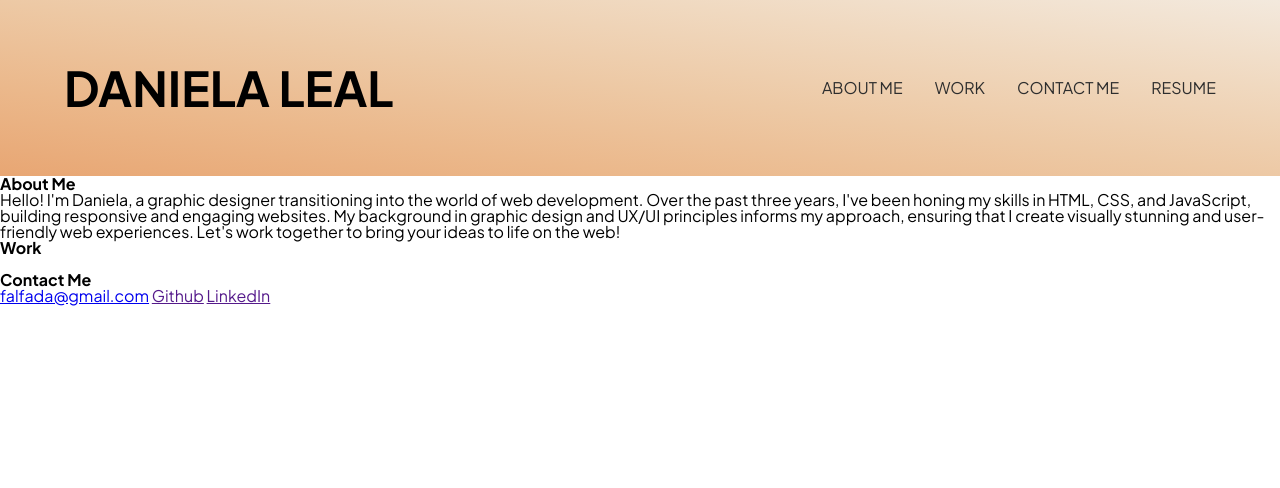
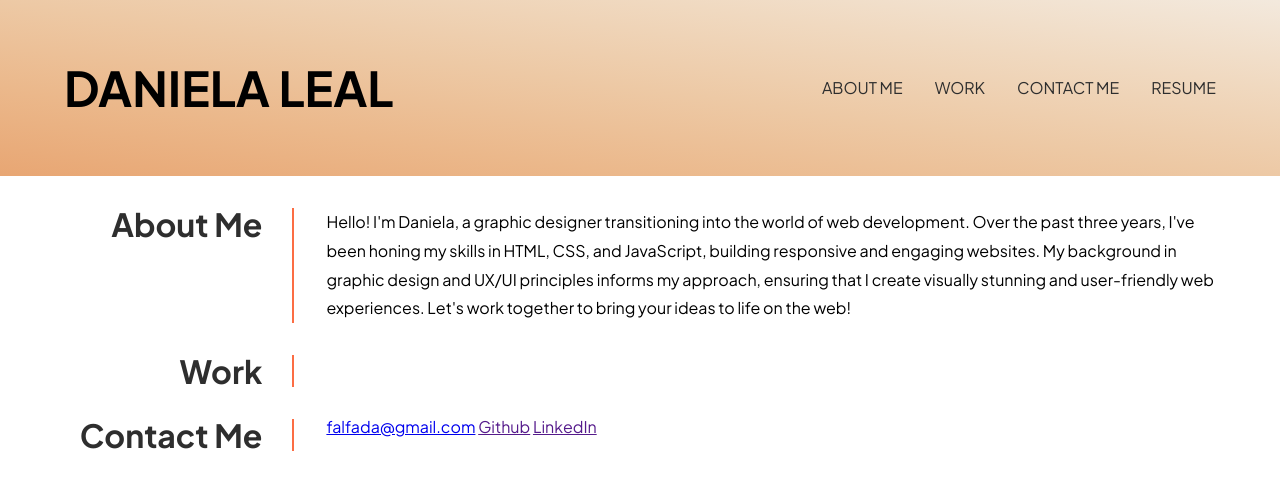
Before and after one commit to falfada/advancedcss-challenge, a plain HTML site: page index.html in a window 1280 px wide. Drawn offline with Linux system fonts and the light colour scheme.

Commit message:
Styled sections

```diff
--- a/assets/css/style.css
+++ b/assets/css/style.css
@@ -1,12 +1,13 @@
 /* Variables */
 :root{
-    --bg-color: #F3E9DD;
     --pink: rgb(250, 220, 228);
     --orange: #E8A673;
     --red: #FC6D44;
     --black: rgb(46, 46, 46);
     --blue: rgb(9, 128, 254);
 }
+
+
 /* Header */
 header {
   width: 100%;
@@ -37,7 +38,7 @@ header > nav ul a::after{
     width: 0;
     height: 2px;
     position: absolute;
-    background: var(--black);
+    background: var(--red);
     transition: width .3s;
     bottom: -4px;
     left: 0;
@@ -49,3 +50,39 @@ header > nav h1{
     text-transform: uppercase;
     font-size: 3rem;
 }
+
+/* Sections */
+section.container{
+    width: 90%;
+    max-width: 1200px;
+    margin: auto;
+    display: flex;
+    flex-wrap: wrap;
+    gap: 2rem;
+    margin-top: 2rem;
+}
+
+section.container h2{
+    width: 20%;
+    font-size: 2rem;
+    color: var(--black);
+    text-align: right;
+    position: relative;
+    padding-right: 2rem;
+}
+
+section.container h2::after{
+    content: '';
+    width: 2px;
+    height: 100%;
+    background: var(--red);
+    position: absolute;
+    right: 0;
+    top: 0;
+}
+section.container .col-7{
+    width: calc(80% - 2rem);
+}
+p.col-7{
+    line-height: 1.8;
+}
--- a/index.html
+++ b/index.html
@@ -34,9 +34,9 @@
       </nav>
     </header>
     <main>
-      <section id="about">
+      <section id="about" class="container">
         <h2>About Me</h2>
-        <p>
+        <p class="col-7">
           Hello! I'm Daniela, a graphic designer transitioning into the world of
           web development. Over the past three years, I've been honing my skills
           in HTML, CSS, and JavaScript, building responsive and engaging
@@ -46,9 +46,9 @@
           to life on the web!
         </p>
       </section>
-      <section id="work">
+      <section id="work" class="container">
         <h2>Work</h2>
-        <article>
+        <article class="col-7">
           <a href="" target="_blank">
             <img src="" alt="" />
             <h3></h3>
@@ -56,9 +56,9 @@
           </a>
         </article>
       </section>
-      <section id="contact">
+      <section id="contact" class="container">
         <h2>Contact Me</h2>
-        <article>
+        <article class="col-7">
           <a href="tel:"></a>
           <a href="mailto:">falfada@gmail.com</a>
           <a href="" target="_blank">Github</a>
```
